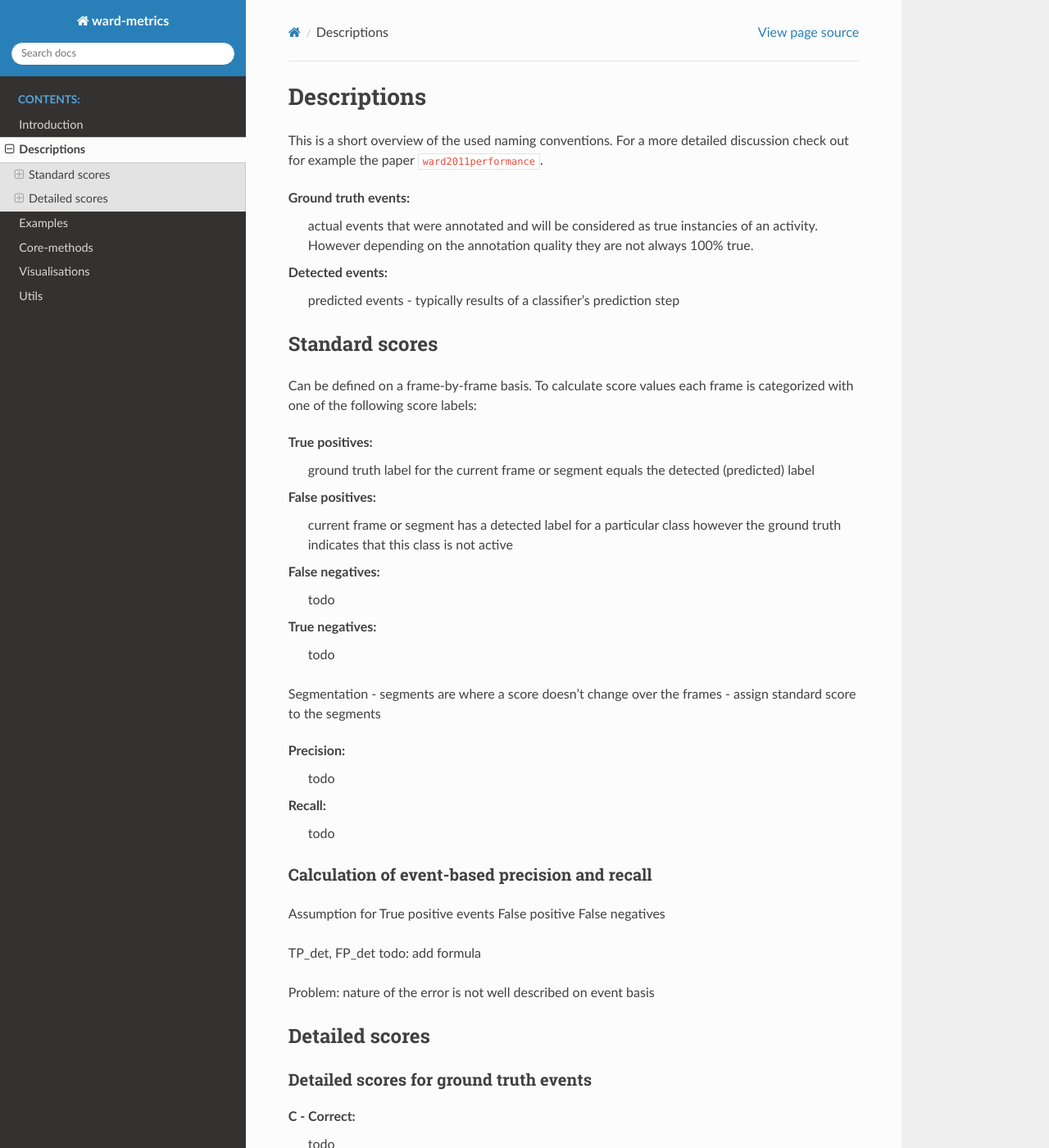
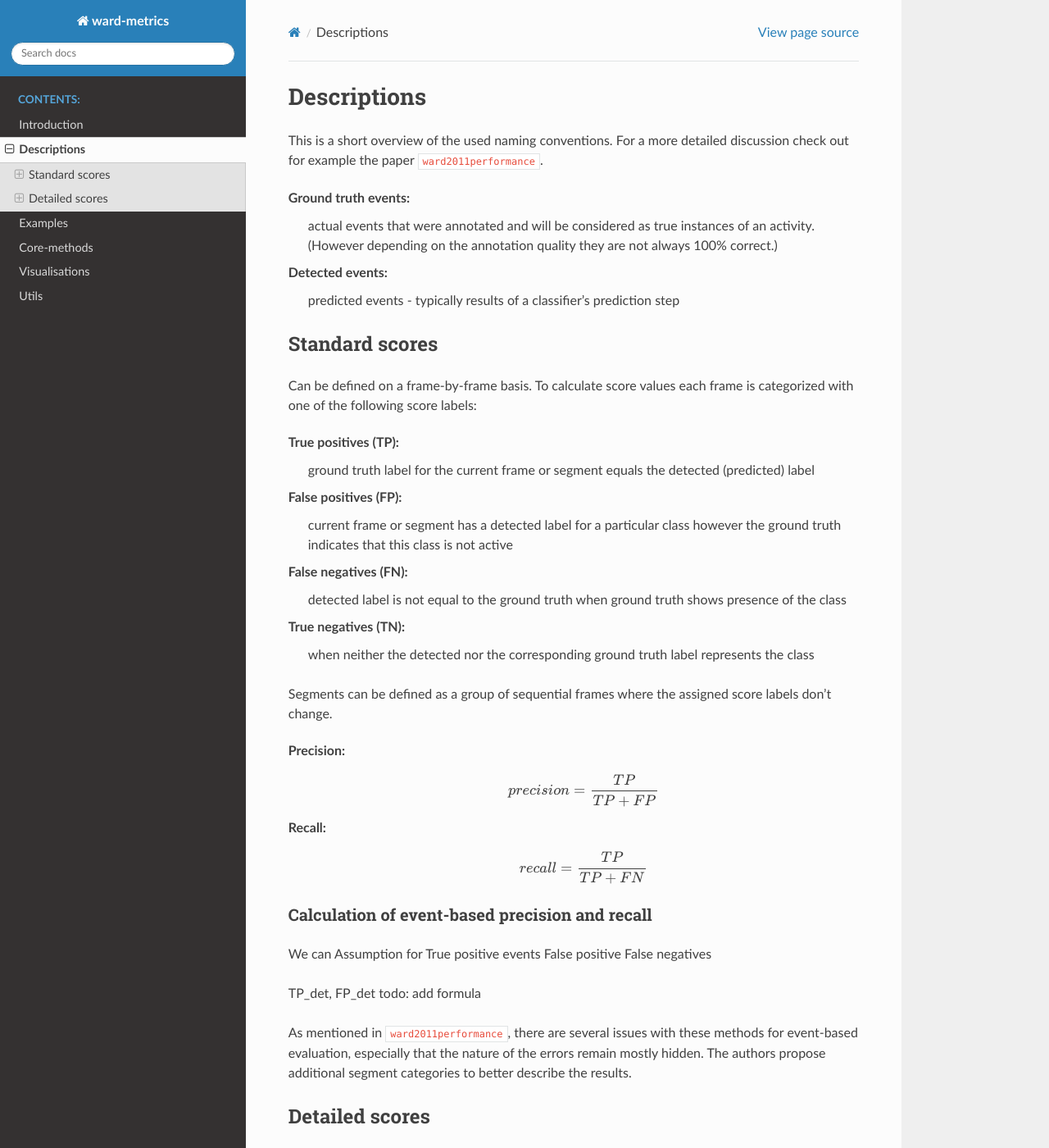
Before and after one commit to phev8/ward-metrics, a Sphinx documentation site: the page built from docs/source/explanations.rst, in a window 1280 px wide and 1400 px high. Shown: the whole window at 82% size. Built offline with Sphinx 7.4.7 and the Read the Docs theme 2.0.0, drawn with Linux system fonts in a browser that asks for light colours; formulas are drawn with MathJax 3; cross-references to code outside the pages are shown as plain code; some of the changed text lies outside the part shown.

Commit message:
Add documentation and tests methods

```diff
--- a/docs/source/conf.py
+++ b/docs/source/conf.py
@@ -32,7 +32,7 @@ sys.path.insert(0, os.path.abspath('../..'))
 # extensions coming with Sphinx (named 'sphinx.ext.*') or your custom
 # ones.
 extensions = ['sphinx.ext.todo',
-              'sphinx.ext.imgmath',
+              'sphinx.ext.mathjax',
               'sphinx.ext.viewcode',
                'sphinx.ext.autodoc', 'sphinx.ext.napoleon',
               'sphinxcontrib.bibtex']
--- a/docs/source/explanations.rst
+++ b/docs/source/explanations.rst
@@ -3,7 +3,7 @@ Descriptions
 This is a short overview of the used naming conventions. For a more detailed discussion check out for example the paper :cite:`ward2011performance`.
 
 Ground truth events:
-    actual events that were annotated and will be considered as true instancies of an activity. However depending on the annotation quality they are not always 100% true.
+    actual events that were annotated and will be considered as true instances of an activity. (However depending on the annotation quality they are not always 100% correct.)
 
 Detected events:
     predicted events - typically results of a classifier's prediction step
@@ -12,28 +12,34 @@ Standard scores
 ---------------
 Can be defined on a frame-by-frame basis. To calculate score values each frame is categorized with one of the following score labels:
 
-True positives:
+True positives (TP):
     ground truth label for the current frame or segment equals the detected (predicted) label
 
-False positives:
+False positives (FP):
     current frame or segment has a detected label for a particular class however the ground truth indicates that this class is not active
 
-False negatives:
-    todo
+False negatives (FN):
+    detected label is not equal to the ground truth when ground truth shows presence of the class
 
-True negatives:
-    todo
+True negatives (TN):
+    when neither the detected nor the corresponding ground truth label represents the class
 
-Segmentation - segments are where a score doesn't change over the frames - assign standard score to the segments
+Segments can be defined as a group of sequential frames where the assigned score labels don't change.
 
 Precision:
-    todo
+    .. math::
+
+        precision = \frac{TP}{TP + FP}
 
 Recall:
-    todo
+    .. math::
+
+        recall = \frac{TP}{TP + FN}
+
 
 Calculation of event-based precision and recall
 ...............................................
+We can
 Assumption for True positive events
 False positive
 False negatives
@@ -41,7 +47,7 @@ False negatives
 TP_det, FP_det
 todo: add formula
 
-Problem: nature of the error is not well described on event basis
+As mentioned in :cite:`ward2011performance`, there are several issues with these methods for event-based evaluation, especially that the nature of the errors remain mostly hidden. The authors propose additional segment categories to better describe the results.
 
 Detailed scores
 ---------------
@@ -72,6 +78,28 @@ I' - insertion: ... basically equivalent of a false positive detection event
 
 Detailed scores for segments
 ............................
-Assigned categories for segments:
+Detailed segment categories:
+____________________________
+By using the detailed score categories, we can also evaluate the dataset on a frame-by-frame base receiving additional information on the event based errors.
+
+To each segment (group of sequential frames with the same score label) we can assign one of the following categories:
+
+* True positive - TP
+* True negative - TN
+* Insertion - I
+* Merge - M,
+* Deletion - D
+* Fragmenting - F
+* Start overfill - Os
+* End overfill - Oe
+* Start underfill - Us
+* End underfill - Ue
+
+As shown on the next figure:
+
+.. image:: _static/figure_segments.png
 
 Segment based metrics (2SET-metrics):
+_____________________________________
+
+todo: add example plot
```
Also changed, not shown: docs/source/_static/figure_segments.png (added), 3 other files.
